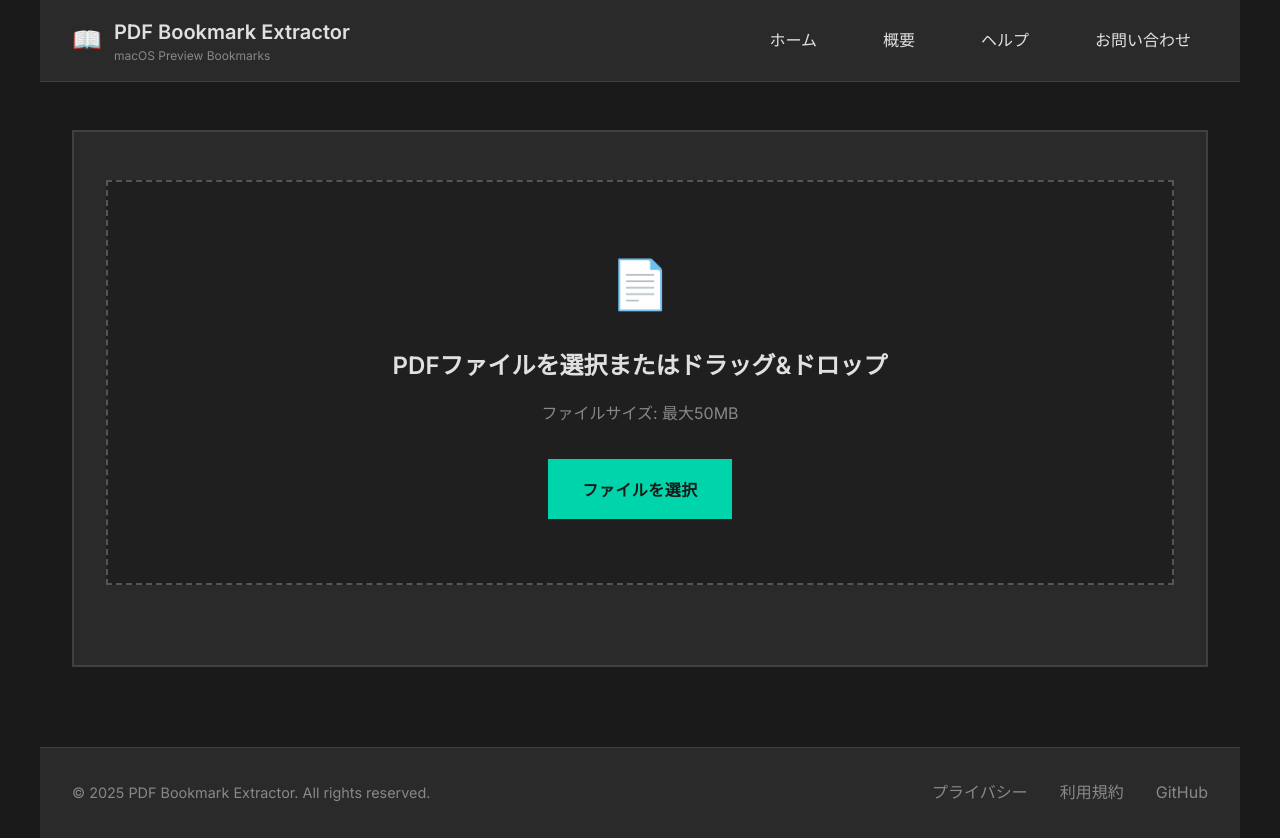
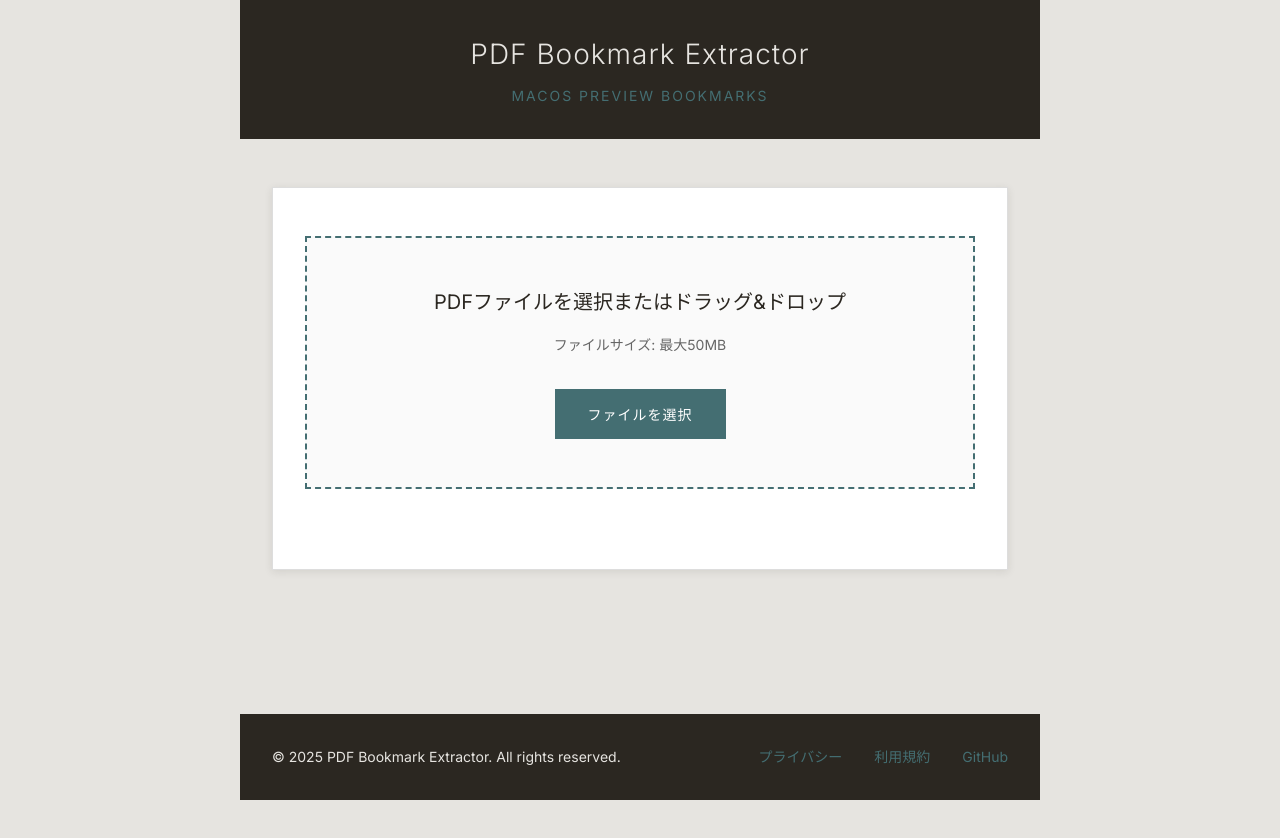
Before and after one commit to Yoh-tec/get_bookmark_from_iOSPDF, a Flask app: page / in a window 1280 px wide. After the commit the page ends 800 px from the top, so only its background shows below. Run offline with Flask 3, Linux system fonts and the light colour scheme.

Commit message:
Redesign: Simple, mature design with new color palette and removed icons

```diff
--- a/static/style.css
+++ b/static/style.css
@@ -7,14 +7,14 @@
 
 body {
     font-family: 'Inter', -apple-system, BlinkMacSystemFont, 'Segoe UI', Roboto, sans-serif;
-    background-color: #1a1a1a;
-    color: #e0e0e0;
+    background-color: #E6E4E0;
+    color: #2B2721;
     line-height: 1.6;
     overflow-x: hidden;
 }
 
 .container {
-    max-width: 1200px;
+    max-width: 800px;
     margin: 0 auto;
     min-height: 100vh;
     display: flex;
@@ -23,210 +23,110 @@ body {
 
 /* ヘッダー */
 header {
-    background-color: #2a2a2a;
-    border-bottom: 1px solid #404040;
-    padding: 1rem 2rem;
-    position: sticky;
-    top: 0;
-    z-index: 1000;
-    backdrop-filter: blur(10px);
+    background-color: #2B2721;
+    padding: 2rem 0;
+    text-align: center;
+    margin-bottom: 3rem;
 }
 
-.header-content {
-    display: flex;
-    justify-content: space-between;
-    align-items: center;
-    max-width: 1200px;
-    margin: 0 auto;
+.logo h1 {
+    font-size: 1.75rem;
+    font-weight: 300;
+    color: #E6E4E0;
+    letter-spacing: 1px;
+    margin-bottom: 0.5rem;
 }
 
-.logo {
-    display: flex;
-    align-items: center;
-    gap: 0.75rem;
-    text-decoration: none;
-    color: #e0e0e0;
-}
-
-.logo-icon {
-    font-size: 1.5rem;
-    color: #00d4aa;
-}
-
-.logo-text h1 {
-    font-size: 1.25rem;
-    font-weight: 600;
-    color: #e0e0e0;
-}
-
-.logo-text p {
-    font-size: 0.75rem;
-    color: #888;
-    margin-top: -2px;
-}
-
-/* ハンバーガーメニュー */
-.hamburger {
-    display: none;
-    flex-direction: column;
-    cursor: pointer;
-    padding: 0.5rem;
-    background: none;
-    border: none;
-    color: #e0e0e0;
-}
-
-.hamburger span {
-    width: 25px;
-    height: 3px;
-    background-color: #e0e0e0;
-    margin: 3px 0;
-    transition: 0.3s;
-    border-radius: 1px;
-}
-
-.hamburger.active span:nth-child(1) {
-    transform: rotate(-45deg) translate(-5px, 6px);
-}
-
-.hamburger.active span:nth-child(2) {
-    opacity: 0;
-}
-
-.hamburger.active span:nth-child(3) {
-    transform: rotate(45deg) translate(-5px, -6px);
-}
-
-/* ナビゲーション */
-nav {
-    display: flex;
-    gap: 2rem;
-    align-items: center;
-}
-
-nav a {
-    color: #e0e0e0;
-    text-decoration: none;
-    font-weight: 500;
-    transition: color 0.3s ease;
-    padding: 0.5rem 1rem;
-    border: 1px solid transparent;
-}
-
-nav a:hover {
-    color: #00d4aa;
-    border-color: #00d4aa;
+.logo p {
+    font-size: 0.875rem;
+    color: #446E72;
+    font-weight: 400;
+    text-transform: uppercase;
+    letter-spacing: 2px;
 }
 
 /* メインコンテンツ */
 main {
     flex: 1;
-    padding: 3rem 2rem;
-    max-width: 1200px;
-    margin: 0 auto;
-    width: 100%;
+    padding: 0 2rem 3rem;
 }
 
 /* アップロードエリア */
 .upload-section {
-    background-color: #2a2a2a;
-    border: 2px solid #404040;
+    background-color: #fff;
+    border: 1px solid #ddd;
     padding: 3rem 2rem;
     text-align: center;
     margin-bottom: 2rem;
-    transition: border-color 0.3s ease;
-}
-
-.upload-section:hover {
-    border-color: #00d4aa;
+    box-shadow: 0 2px 8px rgba(43, 39, 33, 0.1);
 }
 
 .upload-area {
-    border: 2px dashed #555;
-    padding: 4rem 2rem;
+    border: 2px dashed #446E72;
+    padding: 3rem 2rem;
     transition: all 0.3s ease;
     cursor: pointer;
-    background-color: #1f1f1f;
+    background-color: #fafafa;
     margin-bottom: 2rem;
 }
 
 .upload-area:hover,
 .upload-area.dragover {
-    border-color: #00d4aa;
-    background-color: #252525;
-}
-
-.upload-content {
-    max-width: 500px;
-    margin: 0 auto;
-}
-
-.upload-icon {
-    font-size: 3rem;
-    margin-bottom: 1.5rem;
-    color: #00d4aa;
+    border-color: #2B2721;
+    background-color: #f5f5f5;
 }
 
 .upload-content h3 {
-    font-size: 1.5rem;
+    font-size: 1.25rem;
     margin-bottom: 1rem;
-    color: #e0e0e0;
-    font-weight: 600;
+    color: #2B2721;
+    font-weight: 400;
 }
 
 .upload-content p {
-    color: #888;
+    color: #666;
     margin-bottom: 2rem;
+    font-size: 0.875rem;
 }
 
 /* ボタン */
 .btn {
-    background-color: #00d4aa;
-    color: #1a1a1a;
+    background-color: #446E72;
+    color: #fff;
     border: none;
-    padding: 1rem 2rem;
-    font-size: 1rem;
-    font-weight: 600;
+    padding: 0.875rem 2rem;
+    font-size: 0.875rem;
+    font-weight: 500;
     cursor: pointer;
     transition: all 0.3s ease;
     text-transform: uppercase;
-    letter-spacing: 0.5px;
-    border: 2px solid #00d4aa;
+    letter-spacing: 1px;
+    border: 1px solid #446E72;
 }
 
 .btn:hover {
     background-color: transparent;
-    color: #00d4aa;
+    color: #446E72;
 }
 
 .btn-secondary {
     background-color: transparent;
-    color: #e0e0e0;
-    border: 2px solid #555;
+    color: #2B2721;
+    border: 1px solid #2B2721;
 }
 
 .btn-secondary:hover {
-    border-color: #00d4aa;
-    color: #00d4aa;
-}
-
-.btn-danger {
-    background-color: #dc3545;
-    border-color: #dc3545;
-    color: white;
-}
-
-.btn-danger:hover {
-    background-color: transparent;
-    color: #dc3545;
+    background-color: #2B2721;
+    color: #fff;
 }
 
 /* ファイル情報 */
 .file-info {
-    background-color: #2a2a2a;
-    border: 1px solid #404040;
+    background-color: #fff;
+    border: 1px solid #ddd;
     padding: 2rem;
     margin-bottom: 2rem;
+    box-shadow: 0 2px 8px rgba(43, 39, 33, 0.1);
 }
 
 .file-details {
@@ -349,33 +253,36 @@ main {
 
 /* エラーセクション */
 .error-section {
-    background-color: #2a2a2a;
+    background-color: #fff;
     border: 1px solid #dc3545;
     padding: 2rem;
     text-align: center;
+    box-shadow: 0 2px 8px rgba(43, 39, 33, 0.1);
 }
 
 .error-content h3 {
     color: #dc3545;
     margin-bottom: 1rem;
+    font-size: 1.125rem;
+    font-weight: 500;
 }
 
 .error-content p {
-    color: #e0e0e0;
+    color: #2B2721;
     margin-bottom: 1.5rem;
+    font-size: 0.875rem;
 }
 
 /* フッター */
 footer {
-    background-color: #2a2a2a;
-    border-top: 1px solid #404040;
+    background-color: #2B2721;
     padding: 2rem;
     text-align: center;
     margin-top: auto;
 }
 
 .footer-content {
-    max-width: 1200px;
+    max-width: 800px;
     margin: 0 auto;
     display: flex;
     justify-content: space-between;
@@ -385,8 +292,8 @@ footer {
 }
 
 .footer-text {
-    color: #888;
-    font-size: 0.9rem;
+    color: #E6E4E0;
+    font-size: 0.875rem;
 }
 
 .footer-links {
@@ -395,42 +302,24 @@ footer {
 }
 
 .footer-links a {
-    color: #888;
+    color: #446E72;
     text-decoration: none;
     transition: color 0.3s ease;
+    font-size: 0.875rem;
 }
 
 .footer-links a:hover {
-    color: #00d4aa;
+    color: #E6E4E0;
 }
 
 /* レスポンシブデザイン */
 @media (max-width: 768px) {
-    .header-content {
-        flex-direction: column;
-        gap: 1rem;
-    }
-
-    .hamburger {
-        display: flex;
-    }
-
-    nav {
-        display: none;
-        flex-direction: column;
-        width: 100%;
-        gap: 1rem;
-        padding: 1rem 0;
-        border-top: 1px solid #404040;
-        margin-top: 1rem;
-    }
-
-    nav.active {
-        display: flex;
+    .container {
+        padding: 0;
     }
 
     main {
-        padding: 2rem 1rem;
+        padding: 0 1rem 2rem;
     }
 
     .upload-area {
@@ -474,14 +363,14 @@ footer {
 }
 
 ::-webkit-scrollbar-track {
-    background: #1a1a1a;
+    background: #E6E4E0;
 }
 
 ::-webkit-scrollbar-thumb {
-    background: #404040;
+    background: #446E72;
     border-radius: 4px;
 }
 
 ::-webkit-scrollbar-thumb:hover {
-    background: #555;
+    background: #2B2721;
 }
--- a/templates/index.html
+++ b/templates/index.html
@@ -5,32 +5,14 @@
     <meta name="viewport" content="width=device-width, initial-scale=1.0">
     <title>PDF Bookmark Extractor</title>
     <link rel="stylesheet" href="{{ url_for('static', filename='style.css') }}">
-    <link href="https://fonts.googleapis.com/css2?family=Inter:wght@400;500;600;700&display=swap" rel="stylesheet">
+    <link href="https://fonts.googleapis.com/css2?family=Inter:wght@300;400;500;600&display=swap" rel="stylesheet">
 </head>
 <body>
     <div class="container">
         <header>
-            <div class="header-content">
-                <a href="/" class="logo">
-                    <div class="logo-icon">📖</div>
-                    <div class="logo-text">
-                        <h1>PDF Bookmark Extractor</h1>
-                        <p>macOS Preview Bookmarks</p>
-                    </div>
-                </a>
-
-                <button class="hamburger" id="hamburger">
-                    <span></span>
-                    <span></span>
-                    <span></span>
-                </button>
-
-                <nav id="nav">
-                    <a href="/">ホーム</a>
-                    <a href="#about">概要</a>
-                    <a href="#help">ヘルプ</a>
-                    <a href="#contact">お問い合わせ</a>
-                </nav>
+            <div class="logo">
+                <h1>PDF Bookmark Extractor</h1>
+                <p>macOS Preview Bookmarks</p>
             </div>
         </header>
 
@@ -38,7 +20,6 @@
             <div class="upload-section">
                 <div class="upload-area" id="uploadArea">
                     <div class="upload-content">
-                        <div class="upload-icon">📄</div>
                         <h3>PDFファイルを選択またはドラッグ&ドロップ</h3>
                         <p>ファイルサイズ: 最大50MB</p>
                         <input type="file" id="fileInput" accept=".pdf" style="display: none;">
@@ -54,7 +35,7 @@
                         <span class="file-size" id="fileSize"></span>
                     </div>
                     <button class="btn" id="extractBtn" onclick="extractBookmarks()">
-                        🔍 ブックマークを抽出
+                        ブックマークを抽出
                     </button>
                 </div>
 
@@ -66,7 +47,7 @@
 
             <div class="result-section" id="resultSection" style="display: none;">
                 <div class="result-content">
-                    <h3>📋 抽出結果</h3>
+                    <h3>抽出結果</h3>
                     <div class="result-info">
                         <div class="file-info-display">
                             <strong>ファイル:</strong> <span id="resultFileName"></span>
@@ -77,10 +58,10 @@
                     </div>
                     <div class="action-buttons">
                         <button class="btn btn-secondary" onclick="extractPages()" id="extractPagesBtn">
-                            📄 ブックマークページを抽出
+                            ブックマークページを抽出
                         </button>
                         <button class="btn btn-secondary" onclick="resetForm()">
-                            📁 新しいファイルを選択
+                            新しいファイルを選択
                         </button>
                     </div>
                 </div>
@@ -88,10 +69,10 @@
 
             <div class="error-section" id="errorSection" style="display: none;">
                 <div class="error-content">
-                    <h3>❌ エラー</h3>
+                    <h3>エラー</h3>
                     <p id="errorMessage"></p>
                     <button class="btn btn-secondary" onclick="resetForm()">
-                        🔄 再試行
+                        再試行
                     </button>
                 </div>
             </div>
@@ -118,17 +99,9 @@
         const loading = document.getElementById('loading');
         const resultSection = document.getElementById('resultSection');
         const errorSection = document.getElementById('errorSection');
-        const hamburger = document.getElementById('hamburger');
-        const nav = document.getElementById('nav');
 
         let selectedFile = null;
         let bookmarkPages = [];
-
-        // ハンバーガーメニュー
-        hamburger.addEventListener('click', () => {
-            hamburger.classList.toggle('active');
-            nav.classList.toggle('active');
-        });
 
         // ドラッグ&ドロップ機能
         uploadArea.addEventListener('dragover', (e) => {
@@ -236,13 +209,13 @@
             for (const line of lines) {
                 if (line.includes('ブックマークが設定されているページ数:')) {
                     const pageCount = line.split(':')[1].trim();
-                    bookmarkInfo += `<div class="page-count">📊 ${pageCount}</div>`;
+                    bookmarkInfo += `<div class="page-count">ブックマークページ数: ${pageCount}</div>`;
                 } else if (line.includes('ブックマークページ:')) {
                     const pages = line.split(':')[1].trim();
                     if (pages) {
                         bookmarkPages = pages.split(' ').map(page => parseInt(page));
                         const pageList = bookmarkPages.map(page => `<span class="page-number">${page}</span>`).join(' ');
-                        bookmarkInfo += `<div class="page-list">📄 ${pageList}</div>`;
+                        bookmarkInfo += `<div class="page-list">ページ: ${pageList}</div>`;
                     } else {
                         bookmarkInfo += '<div class="no-bookmarks">ブックマークは設定されていません</div>';
                     }
@@ -276,7 +249,7 @@
             // ボタンを無効化
             const extractPagesBtn = document.getElementById('extractPagesBtn');
             extractPagesBtn.disabled = true;
-            extractPagesBtn.textContent = '📄 抽出中...';
+            extractPagesBtn.textContent = '抽出中...';
 
             fetch('/extract_pages', {
                 method: 'POST',
@@ -302,14 +275,14 @@
 
                 // ボタンを復元
                 extractPagesBtn.disabled = false;
-                extractPagesBtn.textContent = '📄 ブックマークページを抽出';
+                extractPagesBtn.textContent = 'ブックマークページを抽出';
             })
             .catch(error => {
                 showError('ページ抽出中にエラーが発生しました: ' + error.message);
 
                 // ボタンを復元
                 extractPagesBtn.disabled = false;
-                extractPagesBtn.textContent = '📄 ブックマークページを抽出';
+                extractPagesBtn.textContent = 'ブックマークページを抽出';
             });
         }
 
```
Also changed, not shown: other parts of static/style.css (+35 -31 lines).
